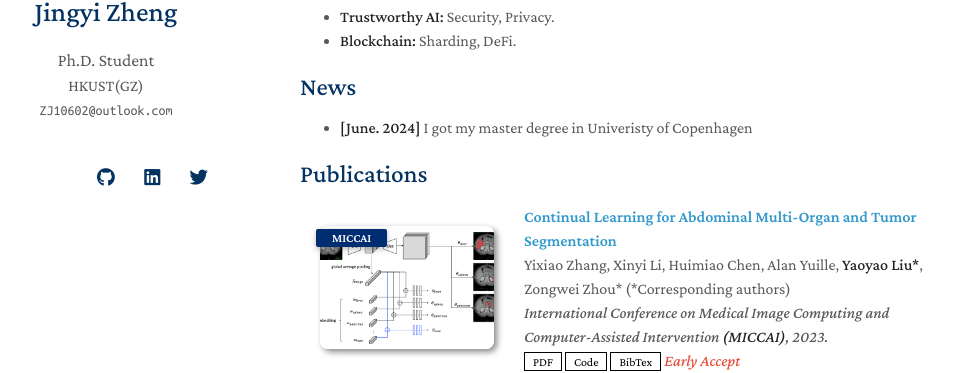
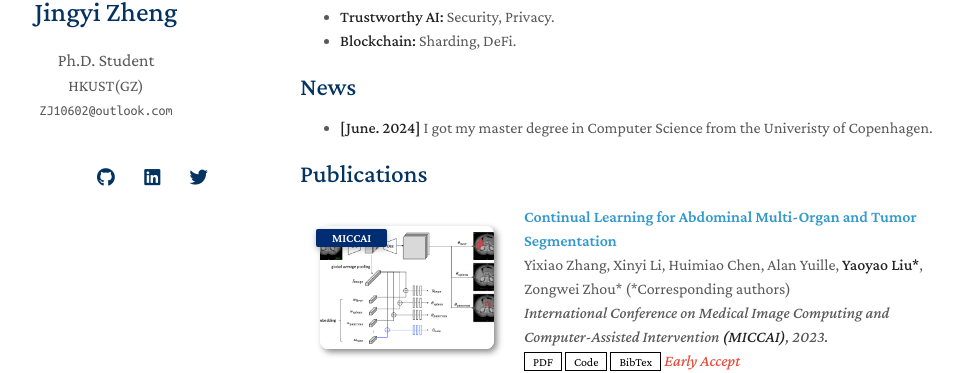
Before and after one commit to Jingyi62/jingyi62.github.io, a Jekyll site: the page built from index.md, in a window 1280 px wide and 1144 px high. Shown: the part 190-563 px from the top of the window, without its empty margins (170-1135 px from the left). Built offline with Jekyll 4.4.1, drawn with Linux system fonts in a browser that asks for light colours; nearby versions of some CDN libraries; a style sheet for code colours, icons or effects is not loaded; our own code applies the rules of GitHub Pages for plain Markdown files.

Commit message:
Update index.md

```diff
--- a/index.md
+++ b/index.md
@@ -13,7 +13,7 @@ I am a Ph.D. student at ...
 
 ## News
 
-- **[June. 2024]** I got my master degree in Univeristy of Copenhagen
+- **[June. 2024]** I got my master degree in Computer Science from the Univeristy of Copenhagen.
 
 
 {% include_relative _includes/publications.md %}
```
